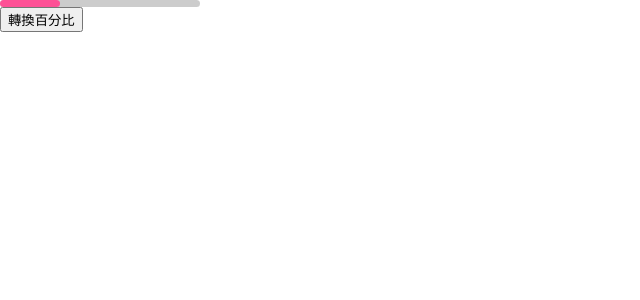
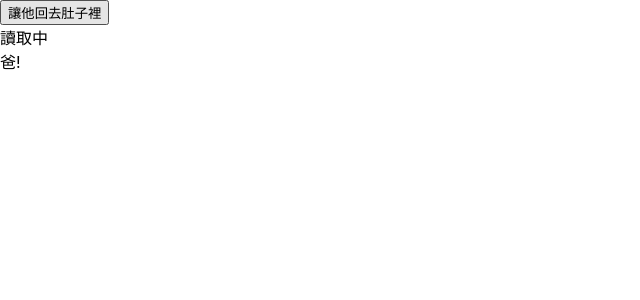
Before and after one commit to lamteng/My_React, a React (Create React App) app: page / in a window 1280 px wide. Shown: the top 300 px of the page, without its empty margins (0-640 px from the left). Built offline with nearby package versions, Linux system fonts and the light colour scheme.

Commit message:
added mount and unmount components

```diff
--- a/src/App.js
+++ b/src/App.js
@@ -1,31 +1,35 @@
-import logo from './logo.svg';
-import './App.css';
 import React, { Component } from 'react';
+import Baby from './Baby'
+
 class App extends Component{
   constructor(props) {
     super(props);
-    this.state={ // 宣告state物件，內包含一個變數percent
-      percent:"30%"
+    this.state={
+      rate:"",
+      isBorn:true
     }
-    this.changePercent=this.changePercent.bind(this); //綁定changePercent
+    this.handleClick=this.handleClick.bind(this);
+    this.spawnBaby=this.spawnBaby.bind(this);
   }
 
-  changePercent(){ //加入changePercent函式
-    this.setState({percent:"70%"})
+  handleClick(){
+    this.setState({isBorn:!this.state.isBorn})
   }
 
-
+  spawnBaby(){
+    if(this.state.isBorn)
+      return <Baby/>
+  }
 
     render(){
         return(
           <div>
-        <div className="progress-back" style={{backgroundColor:"rgba(0,0,0,0.2)",width:"200px",height:"7px",borderRadius:"10px"}}>
-          <div className="progress-bar" style={{backgroundColor:"#fe5196",width:this.state.percent,height:"100%",borderRadius:"10px"}}></div>
-        </div>
-        <button onClick={this.changePercent}>轉換百分比 </button>
+            <button onClick={this.handleClick}>
+                {(this.state.isBorn===true)?"讓他回去肚子裡":"讓他生"}
+            </button>
+              {this.spawnBaby()}
           </div>
         );
     }
 }
-
 export default App;
--- /dev/null
+++ b/src/Baby.js
@@ -0,0 +1,41 @@
+import React, { Component } from 'react';
+class Baby extends Component{
+    constructor(props) {
+      super(props);
+      this.state={
+          isRightDad: true,
+          isGetData: false,
+          Mom: ""
+      }
+      this.ajaxSimulator=this.ajaxSimulator.bind(this)
+    }
+
+      componentWillMount(){
+          if(this.props.dad!=="Chang")
+              this.setState({isRightDad:false})
+      }
+
+      ajaxSimulator(){
+          setTimeout(()=>{this.setState({isGetData:true, Mom:"小美"})},3000)
+      }
+
+      componentDidMount(){
+        document.getElementById("talk").append("爸!")
+      }
+
+      componentWillUnmount(){
+        document.getElementById("talk").innerHTML="";
+    }
+
+      render(){
+          if(this.state.isGetData===false)
+              return(
+                  <div id="msg">讀取中</div>
+              );
+          else
+              return(
+                  <div id="msg">他的媽媽是{this.state.Mom}</div>
+              );
+      }
+  }
+  export default Baby;
--- /dev/null
+++ b/src/Progress.js
@@ -0,0 +1,15 @@
+import React, { useState } from 'react';
+
+const Progress=()=>{
+    const [percent, changePercent] = useState("30%");
+    console.log( useState("初始值"))
+    return(
+      <div>
+        <div className="progress-back" style={{backgroundColor:"rgba(0,0,0,0.2)",width:"200px",height:"7px",borderRadius:"10px"}}>
+            <div className="progress-bar" style={{backgroundColor:"#fe5196",width:percent,height:"100%",borderRadius:"10px"}}></div>
+            </div>
+        <button onClick={()=>{changePercent("70%")}}> 轉換百分比 </button>
+      </div>
+    );
+}
+export default Progress;
--- a/src/index.js
+++ b/src/index.js
@@ -1,14 +1,16 @@
 import React from 'react';
 import ReactDOM from 'react-dom';
 import './index.css';
-import App from './App'; //引入App
-import Layout from "./Layout";
+import Progress from './Progress';
+import App from './App';
+import Baby from './Baby';
 import reportWebVitals from './reportWebVitals';
 
 
 ReactDOM.render(
   <div>
-    <App/>
+        <App/>
+        <div id="talk"></div>
   </div>,
 document.getElementById('root')
 );
```
Also changed, not shown: 1 other file (tests, documents, lock files or other folders). Lines whose indentation alone changed are shown as unchanged.
